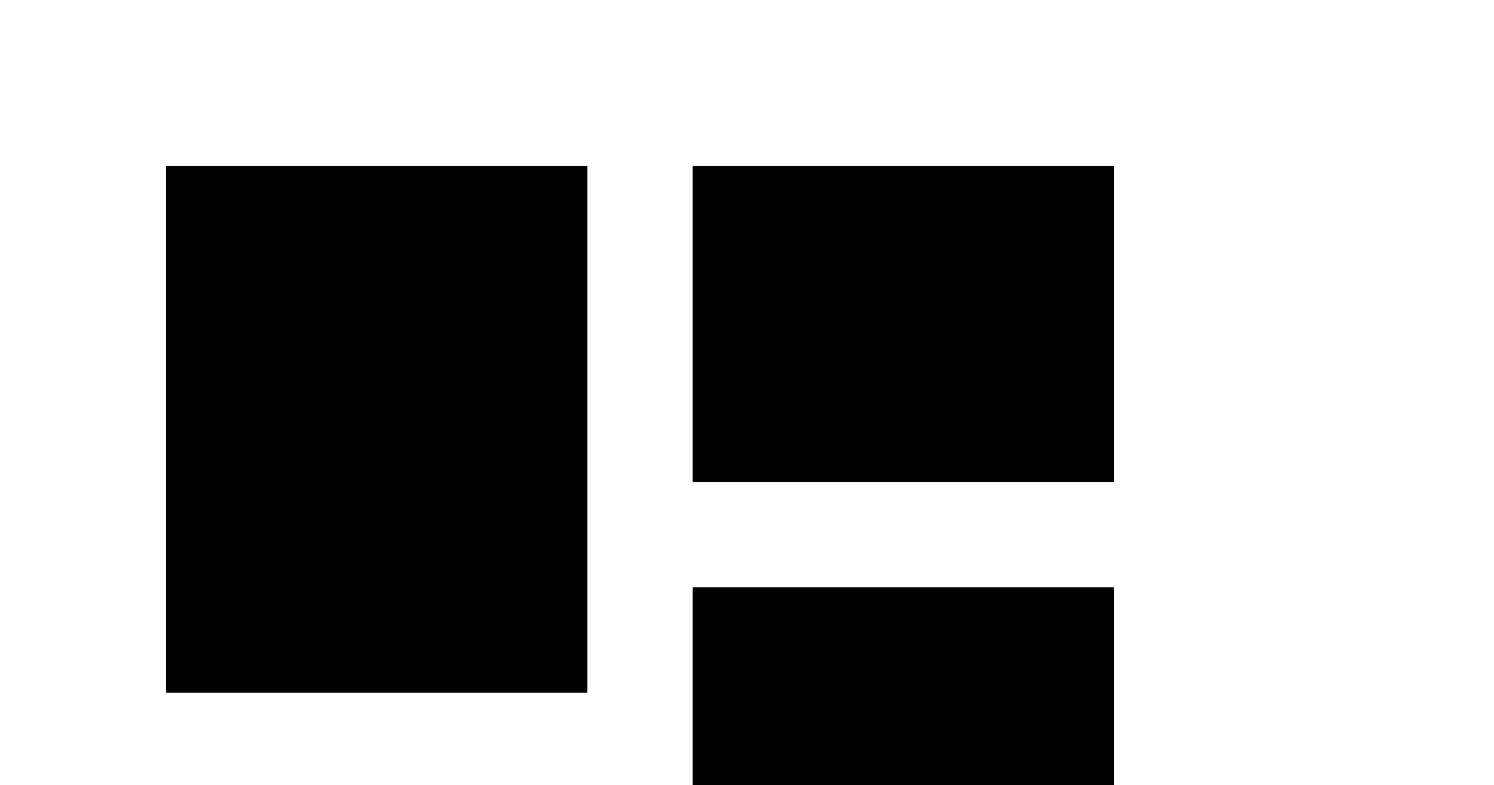
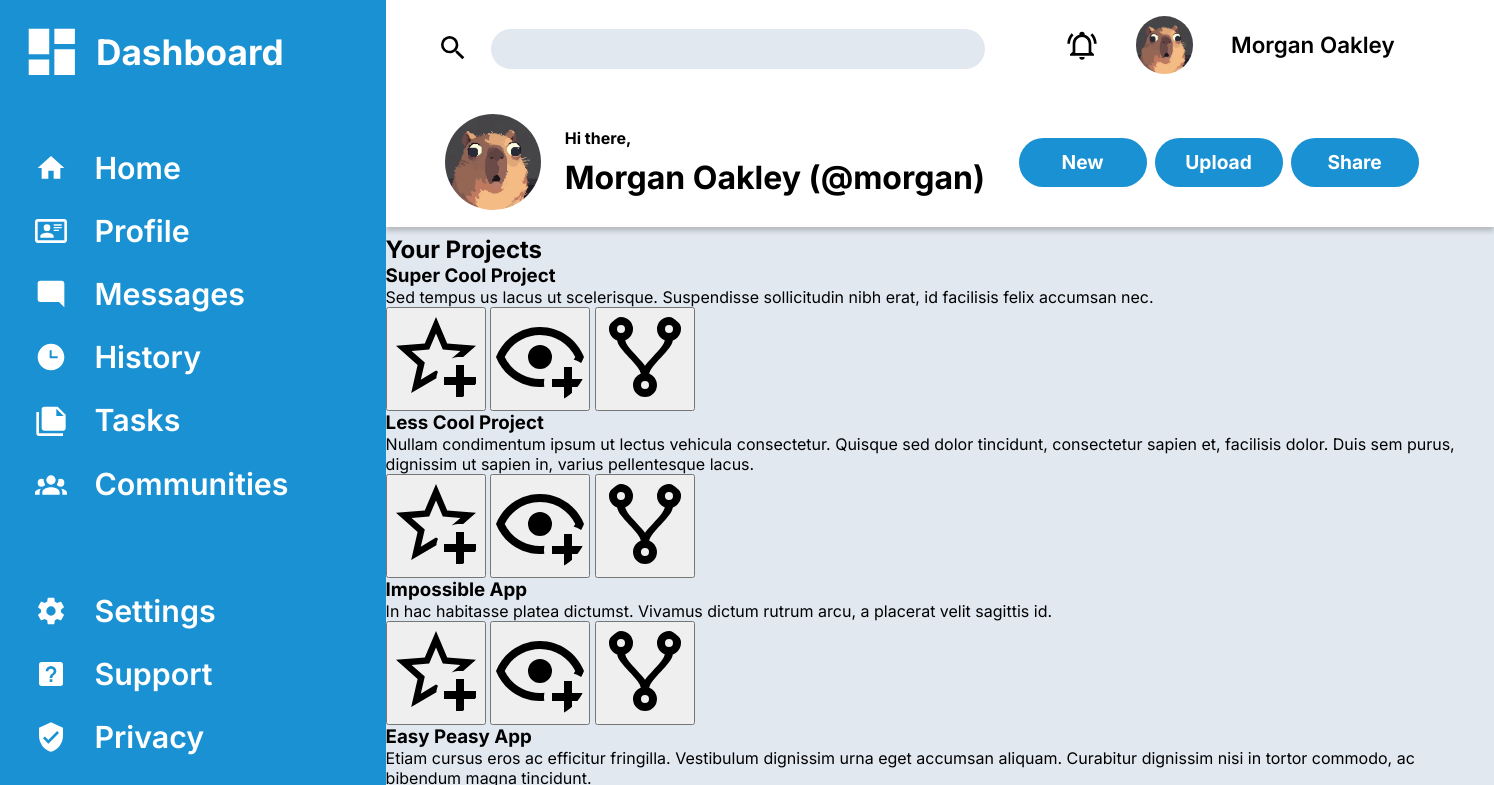
Before and after one commit to AJ-Tan/The-Odin-Project---Admin-Dashboard, a plain HTML site: page index.html in a window 1280 px wide. Shown: the top 785 px of the page, 1494 px wide, since content can reach past the window. Drawn offline with Linux system fonts and the light colour scheme.

Commit message:
Added css for sidebar and header

```diff
--- a/index.html
+++ b/index.html
@@ -15,15 +15,20 @@
   </head>
   <body>
     <nav class="sidebar">
-      <header class="nav-header">
-        <svg xmlns="http://www.w3.org/2000/svg" viewBox="0 0 24 24">
+      <header class="sidebar-header">
+        <svg
+          class="dashboard-icon"
+          xmlns="http://www.w3.org/2000/svg"
+          viewBox="0 0 24 24"
+        >
           <path d="M13,3V9H21V3M13,21H21V11H13M3,21H11V15H3M3,13H11V3H3V13Z" />
         </svg>
         <h1>Dashboard</h1>
       </header>
 
-      <ul class="nav-links">
-        <li>
+      <div class="sidebar-content">
+        <ul class="sidebar-links">
+          <li class="sidebar-item">
             <a href="#Home">
               <svg xmlns="http://www.w3.org/2000/svg" viewBox="0 0 24 24">
                 <path d="M10,20V14H14V20H19V12H22L12,3L2,12H5V20H10Z" />
@@ -31,7 +36,7 @@
               <span>Home</span>
             </a>
           </li>
-        <li>
+          <li class="sidebar-item">
             <a href="#Profile">
               <svg xmlns="http://www.w3.org/2000/svg" viewBox="0 0 24 24">
                 <path
@@ -41,7 +46,7 @@
               <span>Profile</span>
             </a>
           </li>
-        <li>
+          <li class="sidebar-item">
             <a href="#Messages">
               <svg xmlns="http://www.w3.org/2000/svg" viewBox="0 0 24 24">
                 <path
@@ -51,7 +56,7 @@
               <span>Messages</span>
             </a>
           </li>
-        <li>
+          <li class="sidebar-item">
             <a href="#History">
               <svg xmlns="http://www.w3.org/2000/svg" viewBox="0 0 24 24">
                 <path
@@ -61,7 +66,7 @@
               <span>History</span>
             </a>
           </li>
-        <li>
+          <li class="sidebar-item">
             <a href="Tasks">
               <svg xmlns="http://www.w3.org/2000/svg" viewBox="0 0 24 24">
                 <path
@@ -71,7 +76,7 @@
               <span>Tasks</span>
             </a>
           </li>
-        <li>
+          <li class="sidebar-item">
             <a href="#Communities">
               <svg xmlns="http://www.w3.org/2000/svg" viewBox="0 0 24 24">
                 <path
@@ -83,8 +88,8 @@
           </li>
         </ul>
 
-      <ul class="nav-links">
-        <li>
+        <ul class="sidebar-links">
+          <li class="sidebar-item">
             <a href="#Settings">
               <svg xmlns="http://www.w3.org/2000/svg" viewBox="0 0 24 24">
                 <path
@@ -94,7 +99,7 @@
               <span>Settings</span>
             </a>
           </li>
-        <li>
+          <li class="sidebar-item">
             <a href="#Support">
               <svg xmlns="http://www.w3.org/2000/svg" viewBox="0 0 24 24">
                 <path
@@ -104,7 +109,7 @@
               <span>Support</span>
             </a>
           </li>
-        <li>
+          <li class="sidebar-item">
             <a href="#Privacy">
               <svg xmlns="http://www.w3.org/2000/svg" viewBox="0 0 24 24">
                 <path
@@ -115,12 +120,11 @@
             </a>
           </li>
         </ul>
+      </div>
     </nav>
 
-    <main>
-      <header class="main-header">
-        <section>
-          <div>
+    <header class="page-header">
+      <div class="header-search">
         <svg xmlns="http://www.w3.org/2000/svg" viewBox="0 0 24 24">
           <path
             d="M9.5,3A6.5,6.5 0 0,1 16,9.5C16,11.11 15.41,12.59 14.44,13.73L14.71,14H15.5L20.5,19L19,20.5L14,15.5V14.71L13.73,14.44C12.59,15.41 11.11,16 9.5,16A6.5,6.5 0 0,1 3,9.5A6.5,6.5 0 0,1 9.5,3M9.5,5C7,5 5,7 5,9.5C5,12 7,14 9.5,14C12,14 14,12 14,9.5C14,7 12,5 9.5,5Z"
@@ -128,34 +132,33 @@
         </svg>
         <input type="text" name="input-search" id="input-search" />
       </div>
-          <div>
+      <div class="header-user">
         <svg xmlns="http://www.w3.org/2000/svg" viewBox="0 0 24 24">
           <path
             d="M10,21H14A2,2 0 0,1 12,23A2,2 0 0,1 10,21M21,19V20H3V19L5,17V11C5,7.9 7.03,5.17 10,4.29C10,4.19 10,4.1 10,4A2,2 0 0,1 12,2A2,2 0 0,1 14,4C14,4.1 14,4.19 14,4.29C16.97,5.17 19,7.9 19,11V17L21,19M17,11A5,5 0 0,0 12,6A5,5 0 0,0 7,11V18H17V11M19.75,3.19L18.33,4.61C20.04,6.3 21,8.6 21,11H23C23,8.07 21.84,5.25 19.75,3.19M1,11H3C3,8.6 3.96,6.3 5.67,4.61L4.25,3.19C2.16,5.25 1,8.07 1,11Z"
           />
         </svg>
         <img
+          class="user-img"
           src="./icons-images/header/user.jpeg"
           role="button"
           alt="User"
         />
-            <span>AJ Tan</span>
+        <span class="user-name">Morgan Oakley</span>
       </div>
-        </section>
-        <section>
-          <div>
+      <div class="header-greeting">
         <img src="./icons-images/header/user.jpeg" alt="User" />
-            <span>Hi there,</span>
-            <span>Morgan Oakley (@morgan)</span>
+        <span class="greeting-text">Hi there,</span>
+        <span class="greeting-user">Morgan Oakley (@morgan)</span>
       </div>
-          <div>
-            <button type="button">New</button>
-            <button type="button">Upload</button>
-            <button type="button">Share</button>
+      <div class="header-actions">
+        <button class="btn-primary" type="button">New</button>
+        <button class="btn-primary" type="button">Upload</button>
+        <button class="btn-primary" type="button">Share</button>
       </div>
-        </section>
     </header>
 
+    <main>
       <section class="main-content">
         <div class="project">
           <h2>Your Projects</h2>
@@ -371,7 +374,7 @@
                   src="./icons-images/content/trending/user.jpeg"
                   alt="Pixelated crow."
                 />
-                <span>@morgan</span>
+                <span>@aj</span>
                 <span>Super Cool Project</span>
               </li>
               <li class="trending-item">
--- a/style.css
+++ b/style.css
@@ -0,0 +1,205 @@
+* {
+  box-sizing: border-box;
+  margin: 0;
+  padding: 0;
+}
+
+:root {
+  --color-primary: hsl(201, 79%, 46%);
+  --color-bg: rgb(226,232,240);
+}
+
+html {
+  font-family: Inter, Verdana, sans-serif;
+}
+
+body {
+  display: grid;
+  grid-template-rows: 14.2rem 1fr;
+  gap: 0.5rem;
+  padding-inline-start: 24.1rem;
+  background-color: var(--color-bg);
+}
+
+ul {
+  list-style-type: none;
+}
+
+a {
+  text-decoration: none;
+  color: inherit;
+}
+
+svg {
+  width: 2rem;
+}
+
+img {
+  width: 6rem;
+  border-radius: 100%;
+}
+
+button {
+  font: inherit;
+}
+
+/* Sidebar */
+.sidebar {
+  position: fixed;
+  left: 0;
+  width: 24.1rem;
+  height: 100vh;
+
+  display: grid;
+  align-content: start;
+  gap: 4.2rem;
+  padding: 1.3rem;
+
+  background-color: var(--color-primary);
+  color: white;
+
+  svg {
+    fill: white;
+  }
+}
+
+.dashboard-icon {
+  width: 3.85rem
+}
+
+.sidebar-header {
+  display: grid;
+  grid-template-columns: auto 1fr;
+  align-items: center;
+  gap: 0.85rem;
+}
+
+h1 {
+  font-size: 2.2rem;
+}
+
+.sidebar-content {
+  display: grid;
+  gap: 5.7rem
+}
+
+.sidebar-links {
+  display: grid;
+  gap: 1.7rem;
+  padding-inline: 0.9rem;
+}
+
+.sidebar-item a {
+  display: grid;
+  grid-template-columns: auto 1fr;
+  align-items: center;
+  gap: 1.7rem;
+
+  span {
+    font-size: 1.9rem;
+    font-weight: 600;
+  }
+}
+
+/* Header */
+.page-header {
+  display: grid;
+  grid-template-columns: 5fr 3.1fr;
+  grid-template-rows: repeat(2, 1fr);
+  padding: 1rem 3.2rem;
+  background-color: hsl(0, 0%, 100%);
+  box-shadow: 0px 4px 5px 0px rgba(0,0,0,0.2);
+}
+
+/* Header Search */
+.header-search {
+  display: grid;
+  grid-template-columns: auto 1fr;
+  gap: 1.4rem;
+  padding-block-start: 0.8rem;
+  svg {
+    margin-block-start: 0.2rem;
+  }
+}
+
+#input-search {
+  border:none;
+  border-radius: 2rem;
+  height: 2.5rem;
+  background-color: rgb(226,232,240);
+}
+
+/* Header User */
+.header-user {
+  display: grid;
+  grid-template-columns: repeat(3, max-content);
+  grid-template-rows: max-content;
+  align-items: center;
+  justify-content: end;
+  gap: 2.35rem;
+  padding-inline-end: 3rem;
+}
+
+.user-img {
+  width: 3.6rem;
+}
+
+.user-name {
+  font-size: 1.4rem;
+  font-weight: 600;
+}
+
+/* Header Greeting */
+.header-greeting {
+  display: grid;
+  grid-template-columns: max-content max-content;
+  grid-template-rows: repeat(2, 1fr);
+  align-items: center;
+  column-gap: 1.5rem;
+  padding-inline-start: 0.5rem;
+
+  img {
+    grid-row: 1 / span 2;
+    width: 6rem;
+  }
+}
+
+.greeting-text {
+  font-weight: 700;
+}
+
+.greeting-user {
+  align-self: start;
+  font-size: 2rem;
+  font-weight: 700;
+  line-height: 1;
+}
+
+/* Header Actions */
+.header-actions {
+  display: grid;
+  grid-template-columns: repeat(3, 8rem);
+  gap: 0.5rem;
+  padding-inline: 1.8rem;
+  align-items: center;
+  justify-content: space-between;
+
+}
+
+.btn-primary {
+  border: none;
+  border-radius: 2rem;
+  margin-inline: 0.3rem;
+  padding-block: 0.8rem;
+  width: 8rem;
+
+  background-color: var(--color-primary);
+  color: hsl(0, 0%, 100%);
+  font-size: 1.2rem;
+  font-weight: 700;
+}
+
+/* Main Content */
+.main-content {
+  background-color: rgb(226,232,240);
+}
```
Lines whose indentation alone changed are shown as unchanged.
